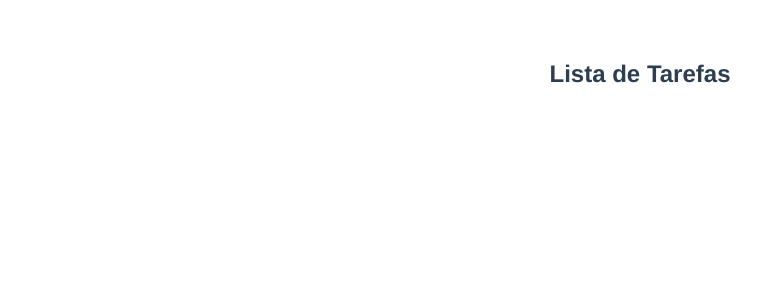
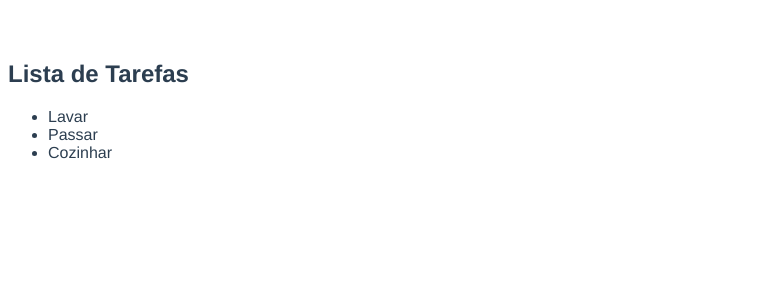
Before and after one commit to erandirjunior/curso-vue, a Vue app in the folder components-vue/: page / in a window 1280 px wide. Shown: the top 300 px of the page, without its empty margins (0-784 px from the left). Built offline with nearby package versions, Linux system fonts and the light colour scheme.

Commit message:
Passando dados entre componentes

```diff
--- a/components-vue/src/App.vue
+++ b/components-vue/src/App.vue
@@ -1,6 +1,6 @@
 <template>
     <div id="app">
-      <tasks-component></tasks-component>
+      <tasks-component :items="['Lavar', 'Passar', 'Cozinhar']" :title="'Lista de Tarefas'"></tasks-component>
     </div>
 </template>
 
@@ -10,7 +10,7 @@ import TasksComponent from './components/TasksComponent'
 export default {
     name: 'app',
     components: {
-      TasksComponent
+        TasksComponent
     }
 }
 </script>
@@ -20,7 +20,6 @@ export default {
     font-family: 'Avenir', Helvetica, Arial, sans-serif;
     -webkit-font-smoothing: antialiased;
     -moz-osx-font-smoothing: grayscale;
-    text-align: center;
     color: #2c3e50;
     margin-top: 60px;
 }
--- a/components-vue/src/components/TasksComponent.vue
+++ b/components-vue/src/components/TasksComponent.vue
@@ -1,14 +1,18 @@
 <template>
     <div>
         <h2>{{ title }}</h2>
+        <ul>
+            <li v-for="(item, index) in items" :key="index">{{ item }}</li>
+        </ul>
     </div>
 </template>
 
 <script>
     export default {
+        /*propriedade que idica quais componentes devem ser passados para esse componente*/
+        props: ['items', 'title'],
         data () {
             return {
-                title: 'Lista de Tarefas'
             }
         }
     }
```
